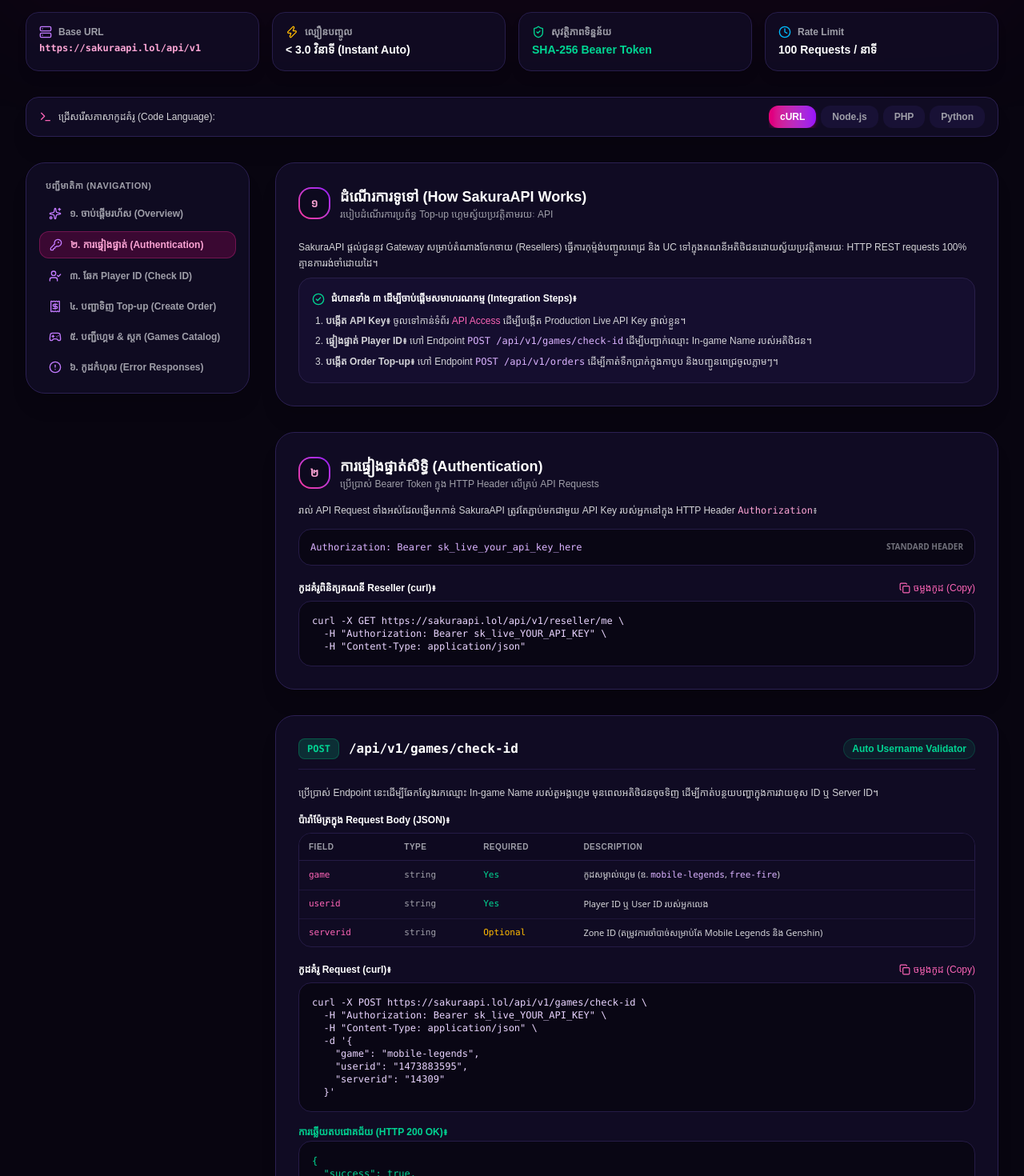
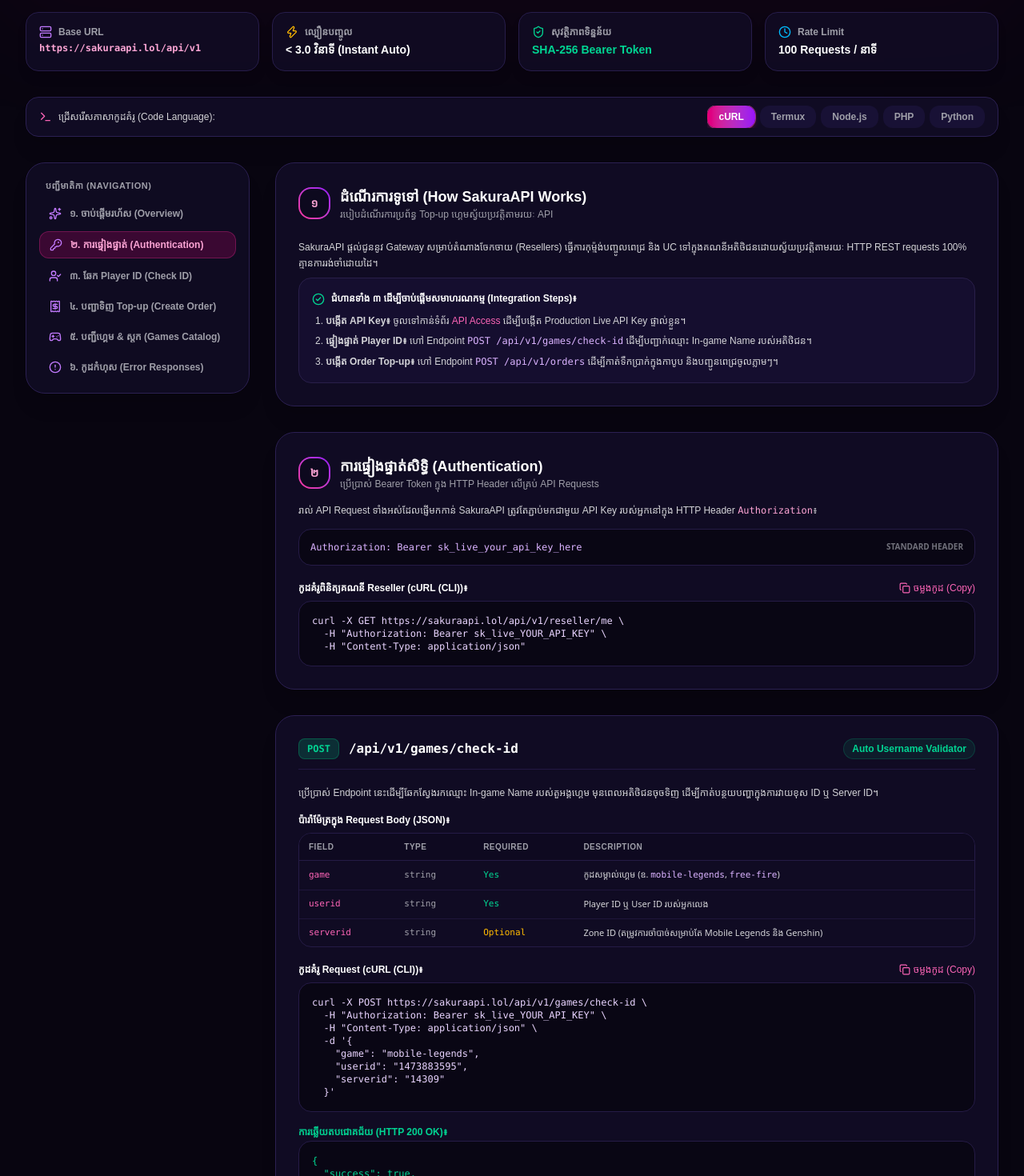
Before and after one commit to sophal111323/SakuraAPI, a Next.js app in the folder frontend/: page /docs in a window 1280 px wide. Shown: the part 280-1750 px from the top of the page at 80% size. Built offline with nearby package versions, Linux system fonts and the light colour scheme; no server answers; a web font is replaced by a local one.

Commit message:
feat(docs): add Termux code examples and dynamic language commands

```diff
--- a/frontend/src/app/docs/page.tsx
+++ b/frontend/src/app/docs/page.tsx
@@ -29,9 +29,17 @@ import {
 } from 'lucide-react';
 
 export default function ApiDocsPage() {
-  const [activeLang, setActiveLang] = useState<'curl' | 'js' | 'php' | 'python'>('curl');
+  const [activeLang, setActiveLang] = useState<'curl' | 'termux' | 'js' | 'php' | 'python'>('curl');
   const [copiedSection, setCopiedSection] = useState<string | null>(null);
   const [activeSection, setActiveSection] = useState<string>('auth');
+
+  const langLabels: Record<string, string> = {
+    curl: 'cURL (CLI)',
+    termux: 'Termux (Android)',
+    js: 'Node.js (Axios)',
+    php: 'PHP',
+    python: 'Python (Requests)'
+  };
 
   const copyCode = (id: string, code: string) => {
     navigator.clipboard.writeText(code);
@@ -46,6 +54,14 @@ export default function ApiDocsPage() {
           return `curl -X GET https://sakuraapi.lol/api/v1/reseller/me \\
   -H "Authorization: Bearer sk_live_YOUR_API_KEY" \\
   -H "Content-Type: application/json"`;
+        }
+        if (activeLang === 'termux') {
+          return `# ក្នុង Termux (សូមដំឡើង: pkg install curl jq -y)
+API_KEY="sk_live_YOUR_API_KEY"
+
+curl -s -X GET "https://sakuraapi.lol/api/v1/reseller/me" \\
+  -H "Authorization: Bearer $API_KEY" \\
+  -H "Content-Type: application/json" | jq .`;
         }
         if (activeLang === 'js') {
           return `const axios = require('axios');
@@ -89,6 +105,19 @@ print(response.json())`;
     "userid": "1473883595",
     "serverid": "14309"
   }'`;
+        }
+        if (activeLang === 'termux') {
+          return `# ឆែកស្វែងរកឈ្មោះ In-game Name ក្នុង Termux
+API_KEY="sk_live_YOUR_API_KEY"
+
+curl -s -X POST "https://sakuraapi.lol/api/v1/games/check-id" \\
+  -H "Authorization: Bearer $API_KEY" \\
+  -H "Content-Type: application/json" \\
+  -d '{
+    "game": "mobile-legends",
+    "userid": "1473883595",
+    "serverid": "14309"
+  }' | jq .`;
         }
         if (activeLang === 'js') {
           return `const axios = require('axios');
@@ -158,6 +187,22 @@ print(response.json())`;
     "reseller_order_id": "ORD-20260930-001"
   }'`;
         }
+        if (activeLang === 'termux') {
+          return `# បញ្ជាទិញ Top-up ស្វ័យប្រវត្តតាម Termux Terminal
+API_KEY="sk_live_YOUR_API_KEY"
+ORDER_ID="ORD-$(date +%s)"
+
+curl -s -X POST "https://sakuraapi.lol/api/v1/orders" \\
+  -H "Authorization: Bearer $API_KEY" \\
+  -H "Content-Type: application/json" \\
+  -d '{
+    "game": "mobile-legends",
+    "product_code": "mlbb-86",
+    "userid": "1473883595",
+    "serverid": "14309",
+    "reseller_order_id": "'"$ORDER_ID"'"
+  }' | jq .`;
+        }
         if (activeLang === 'js') {
           return `const axios = require('axios');
 
@@ -223,6 +268,13 @@ print(response.json())`;
         if (activeLang === 'curl') {
           return `curl -X GET https://sakuraapi.lol/api/v1/games \\
   -H "Authorization: Bearer sk_live_YOUR_API_KEY"`;
+        }
+        if (activeLang === 'termux') {
+          return `# ទាញយកបញ្ជីហ្គេម & ស្តុកទំនិញក្នុង Termux
+API_KEY="sk_live_YOUR_API_KEY"
+
+curl -s -X GET "https://sakuraapi.lol/api/v1/games" \\
+  -H "Authorization: Bearer $API_KEY" | jq .`;
         }
         if (activeLang === 'js') {
           return `const axios = require('axios');
@@ -358,6 +410,7 @@ print(res.json())`;
           <div className="flex items-center gap-1.5 overflow-x-auto pb-1 sm:pb-0 scrollbar-none">
             {[
               { id: 'curl', label: 'cURL', badge: 'CLI / Shell' },
+              { id: 'termux', label: 'Termux', badge: 'Android CLI' },
               { id: 'js', label: 'Node.js', badge: 'Axios / Fetch' },
               { id: 'php', label: 'PHP', badge: 'cURL' },
               { id: 'python', label: 'Python', badge: 'Requests' },
@@ -367,7 +420,7 @@ print(res.json())`;
                 onClick={() => setActiveLang(lang.id as any)}
                 className={`px-3.5 py-1.5 rounded-xl text-xs font-bold transition-all duration-200 whitespace-nowrap flex items-center gap-1.5 ${
                   activeLang === lang.id
-                    ? 'bg-gradient-to-r from-pink-600 to-purple-600 text-white shadow-md shadow-pink-600/30'
+                    ? 'bg-gradient-to-r from-pink-600 to-purple-600 text-white shadow-md shadow-pink-600/30 ring-1 ring-pink-400/50'
                     : 'bg-[#181135] text-zinc-400 hover:text-white hover:bg-[#23184d]'
                 }`}
               >
@@ -466,7 +519,7 @@ print(res.json())`;
 
                 <div className="space-y-2 pt-2">
                   <div className="flex items-center justify-between text-xs text-zinc-400">
-                    <span className="font-semibold text-white">កូដគំរូពិនិត្យគណនី Reseller ({activeLang})៖</span>
+                    <span className="font-semibold text-white">កូដគំរូពិនិត្យគណនី Reseller ({langLabels[activeLang]})៖</span>
                     <button
                       onClick={() => copyCode('auth', getExampleCode('auth'))}
                       className="hover:text-white transition flex items-center gap-1 text-pink-400 text-xs font-medium"
@@ -543,7 +596,7 @@ print(res.json())`;
                 {/* Code Sample */}
                 <div className="space-y-2 pt-3">
                   <div className="flex items-center justify-between text-xs text-zinc-400">
-                    <span className="font-semibold text-white">កូដគំរូ Request ({activeLang})៖</span>
+                    <span className="font-semibold text-white">កូដគំរូ Request ({langLabels[activeLang]})៖</span>
                     <button
                       onClick={() => copyCode('check-id', getExampleCode('check-id'))}
                       className="hover:text-white transition flex items-center gap-1 text-pink-400 text-xs font-medium"
@@ -648,7 +701,7 @@ print(res.json())`;
                 {/* Code Sample */}
                 <div className="space-y-2 pt-2">
                   <div className="flex items-center justify-between text-xs text-zinc-400">
-                    <span className="font-semibold text-white">កូដគំរូ Request ({activeLang})៖</span>
+                    <span className="font-semibold text-white">កូដគំរូ Request ({langLabels[activeLang]})៖</span>
                     <button
                       onClick={() => copyCode('create-order', getExampleCode('create-order'))}
                       className="hover:text-white transition flex items-center gap-1 text-pink-400 text-xs font-medium"
@@ -707,7 +760,7 @@ print(res.json())`;
 
                 <div className="space-y-2">
                   <div className="flex items-center justify-between text-xs text-zinc-400">
-                    <span className="font-semibold text-white">កូដគំរូ Request ({activeLang})៖</span>
+                    <span className="font-semibold text-white">កូដគំរូ Request ({langLabels[activeLang]})៖</span>
                     <button
                       onClick={() => copyCode('get-games', getExampleCode('get-games'))}
                       className="hover:text-white transition flex items-center gap-1 text-pink-400 text-xs font-medium"
```
